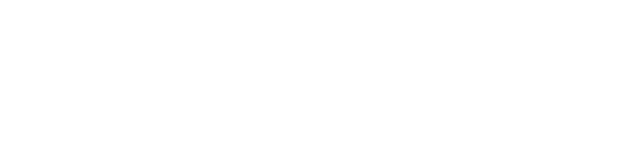
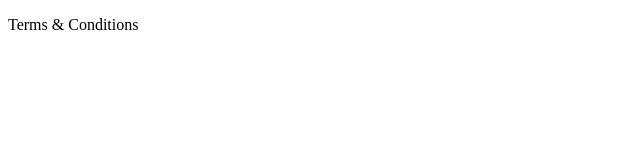
Before and after one commit to Mocph/Test, a plain HTML site: page index.html in a window 1280 px wide. Shown: the whole page, without its empty margins (0-640 px from the left). Drawn offline with Linux system fonts and the light colour scheme.

Commit message:
Created footer

```diff
--- a/index.html
+++ b/index.html
@@ -6,6 +6,8 @@
     <title>Document</title>
 </head>
 <body>
-
+    <footer>
+        <p>Terms & Conditions</p>
+    </footer>
 </body>
 </html>
```
